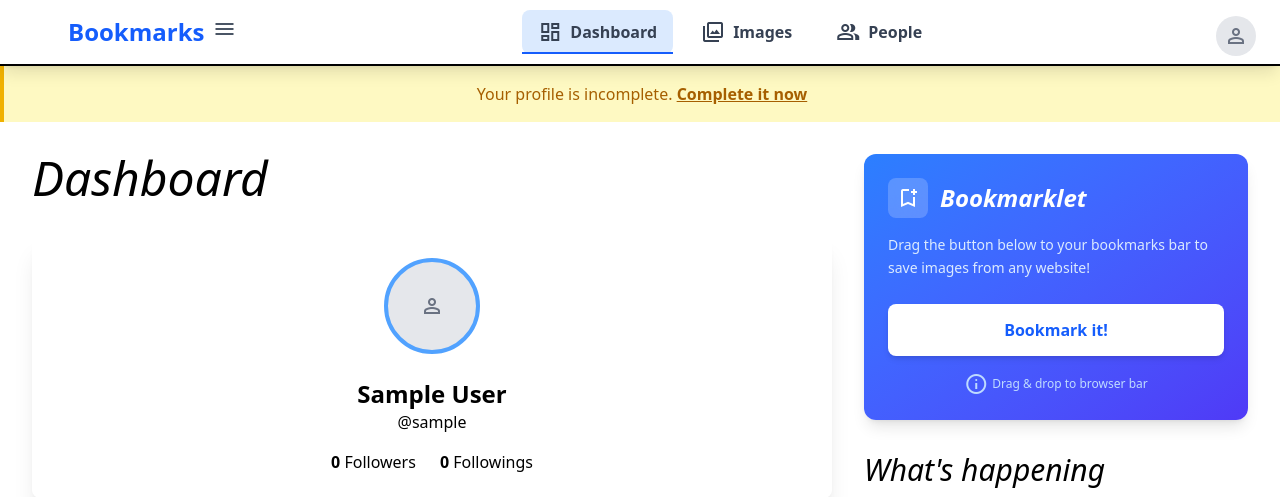
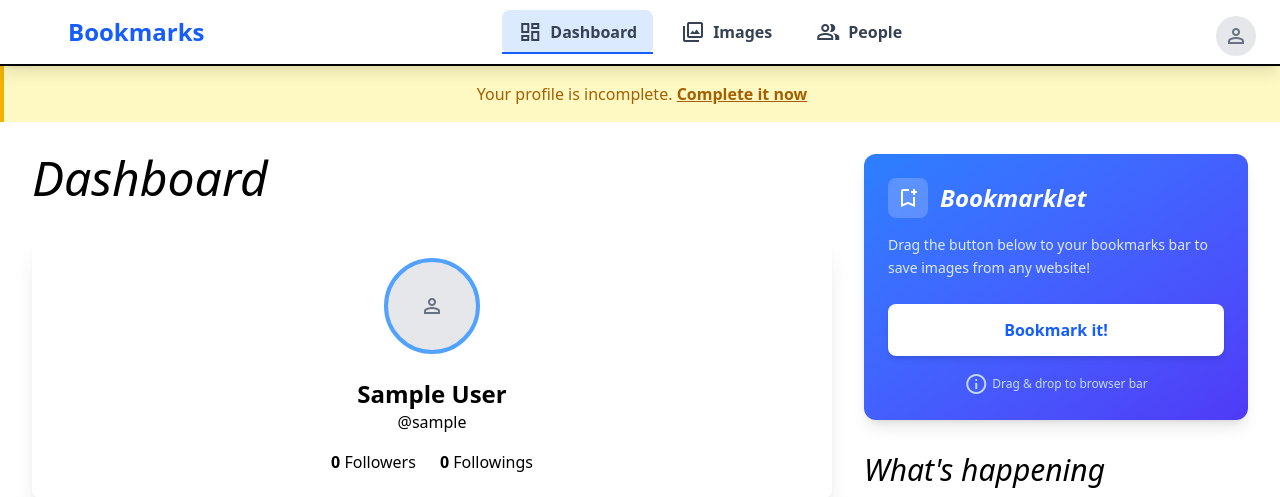
Before and after one commit to umer-tariq77400/social_app, a Django app: page /accounts/ in a window 1280 px wide. Shown: the top 497 px of the page. Run offline with Django 5.2, Linux system fonts and the light colour scheme; the visitor is signed in with stand-in values (Sample User, id 1); data comes from the database, SQL or seed files in the repository; data that the repository does not hold is empty; some libraries are stand-ins or nearby versions.

```diff
--- a/templates/base.html
+++ b/templates/base.html
@@ -22,6 +22,14 @@
         <script defer
                 src="https://cdn.jsdelivr.net/npm/alpinejs@3.15.2/dist/cdn.min.js"></script>
         <link href="{% static 'css/dist/styles.css' %}" rel="stylesheet" />
+        <style>
+            /* Fallback for md:hidden if Tailwind build hasn't run */
+            @media (min-width: 768px) {
+                .md\:hidden {
+                    display: none !important;
+                }
+            }
+        </style>
         {% block extra_head %}
         {% endblock extra_head %}
     </head>
```
Also changed, not shown: docs/DEVELOPMENT.md (renamed from DEVELOPMENT.md), docs/TESTS_SUMMARY.md (renamed from TESTS_SUMMARY.md).
